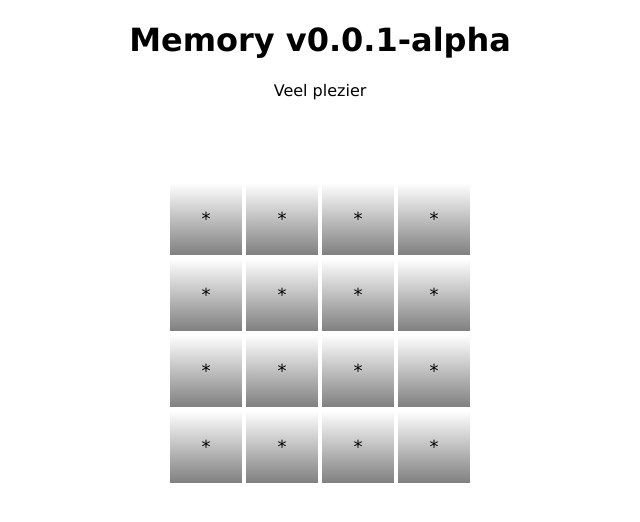
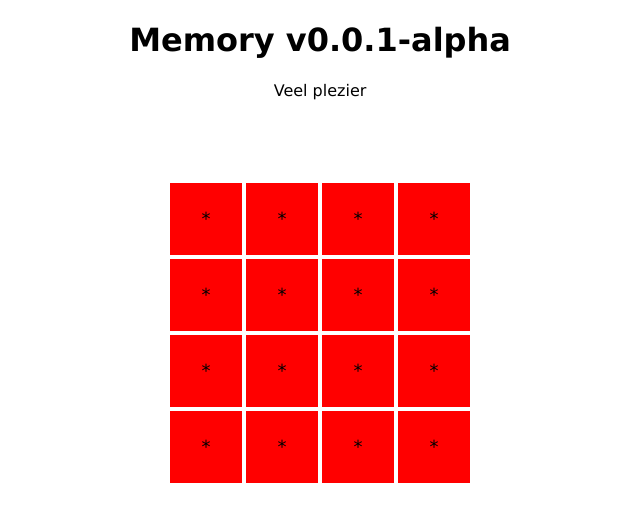
Before and after one commit to 2zqa/memory-game, an Angular app: page / in a window 1280 px wide. Shown: the top 522 px of the page, without its empty margins (256-896 px from the left). Built offline with nearby package versions, Linux system fonts and the light colour scheme.

Commit message:
Show colors

```diff
--- a/src/app/board/card/card.component.css
+++ b/src/app/board/card/card.component.css
@@ -1,9 +1,21 @@
 div {
   display: inline-block;
-  background: linear-gradient(180deg, transparent 0%, grey 100%);
   width: 4em;
   line-height: 4em;
   text-align: center;
   font-size: large;
   cursor: pointer;
 }
+
+div.inactive {
+  background-color: red;
+}
+
+div.active {
+  background-color: green;
+}
+
+div.found {
+  background-color: purple;
+  cursor: default;
+}
--- a/src/app/board/card/card.component.html
+++ b/src/app/board/card/card.component.html
@@ -1,4 +1,4 @@
-<div *ngIf="card" (click)="cardClicked()">
+<div *ngIf="card" [className]="card.status" (click)="cardClicked()">
   <ng-container *ngIf="card.status !== CardStatus.inactive; else elseBlock">{{card.letter}}</ng-container>
   <ng-template #elseBlock>{{inactiveCardChar}}</ng-template>
 </div>
```
